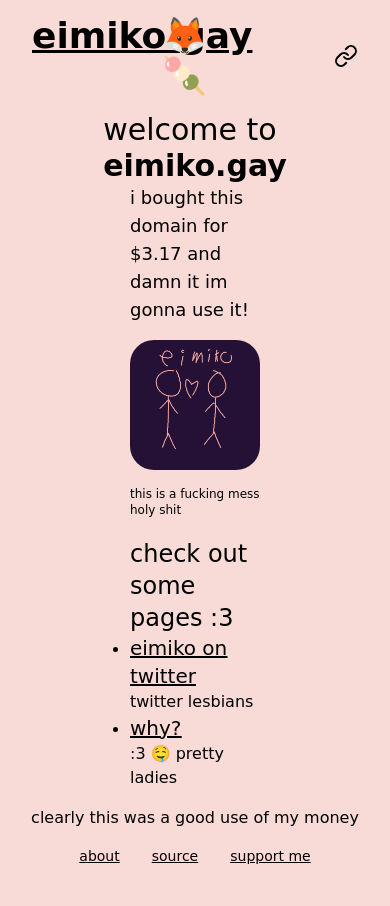
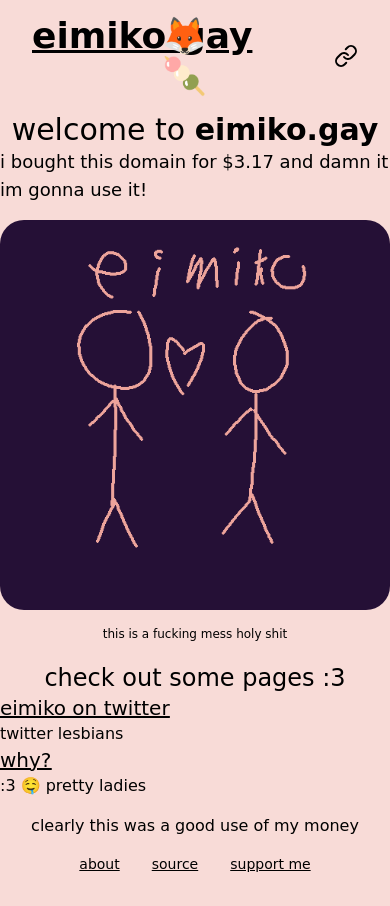
Before and after one commit to HazelTheWitch/eimiko.gay, a SvelteKit app: page / in a window 390 px wide. Built offline with nearby package versions, Linux system fonts and the light colour scheme.

Commit message:
responsive

```diff
--- a/src/routes/+layout.svelte
+++ b/src/routes/+layout.svelte
@@ -17,7 +17,7 @@
 
 <div class="grid grid-cols-3 grid-rows-[0fr,1fr,0fr]">
     <Header />
-    <main class="container flex flex-col items-center col-start-2">
+    <main class="container flex flex-col items-center md:col-span-1 md:col-start-2 col-span-3">
         <slot />
     </main>
     <Footer />
```
